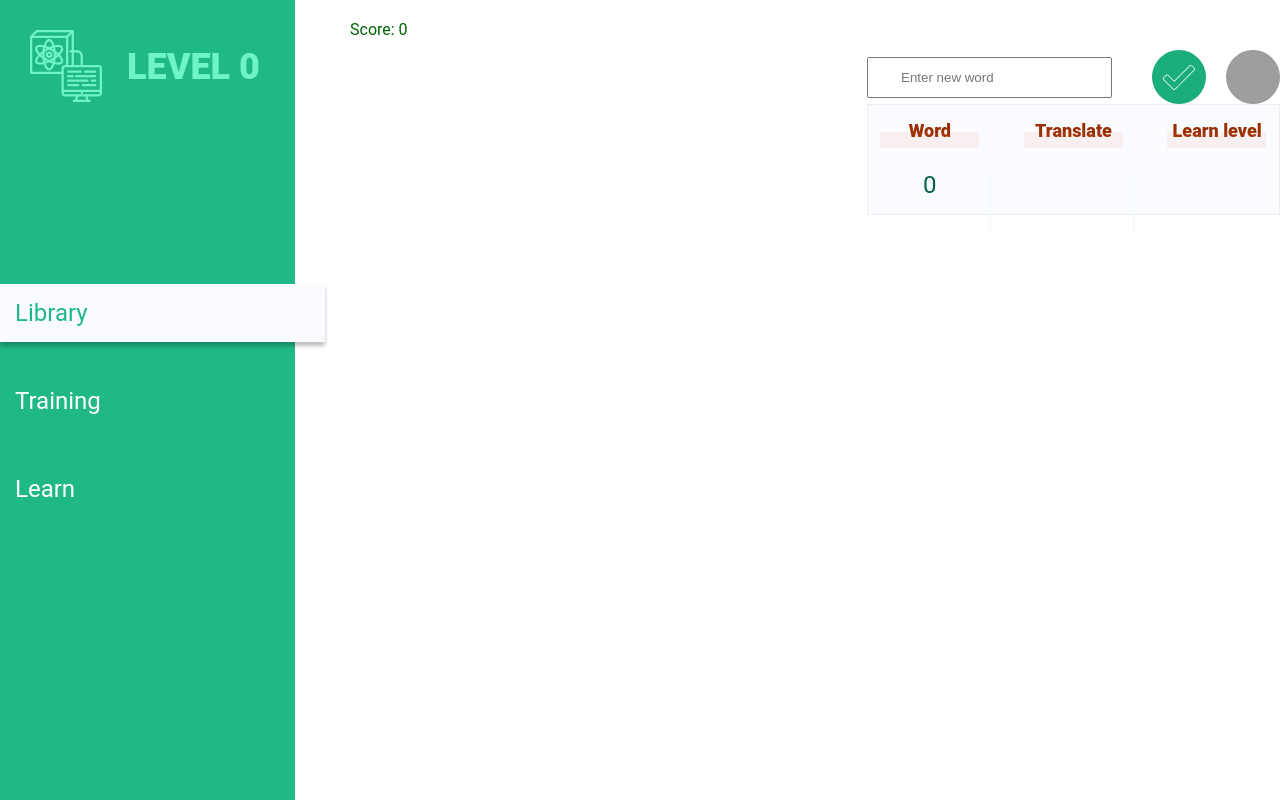
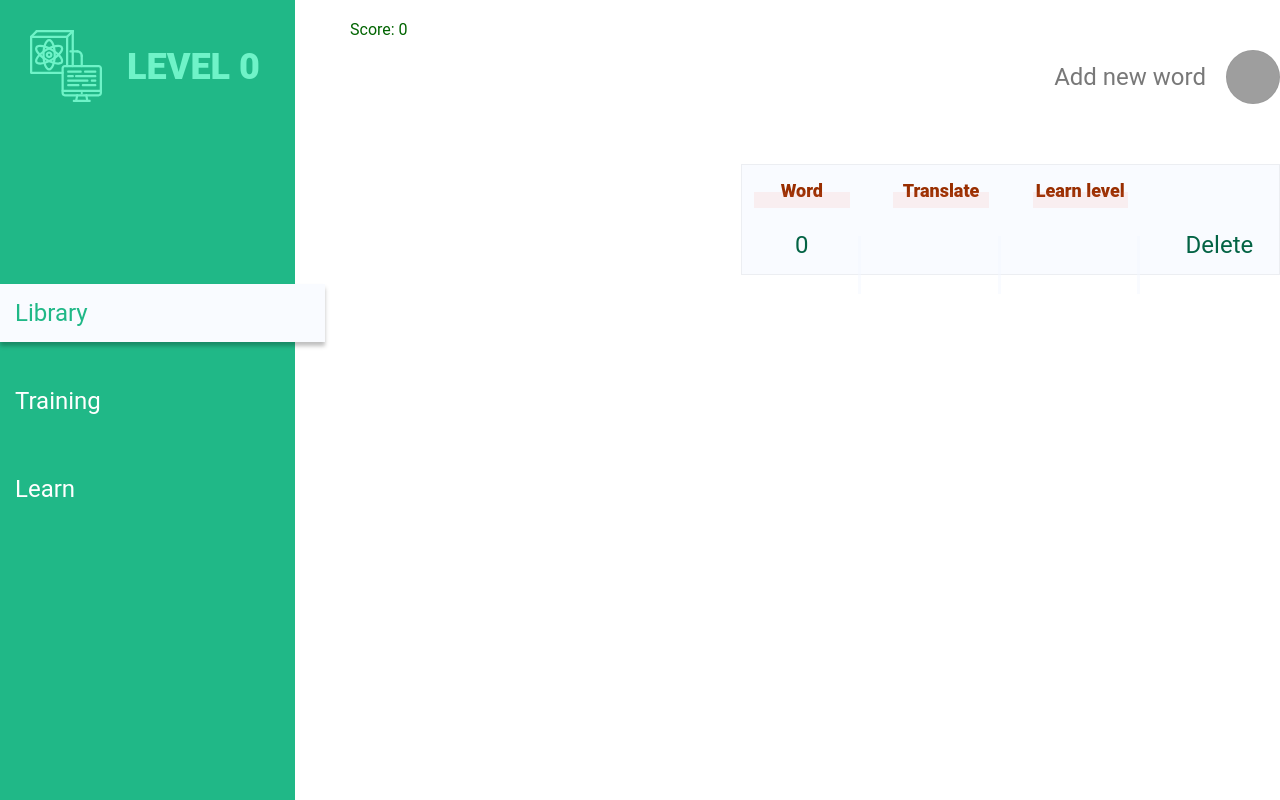
Before and after one commit to Slv97/English_APP-on-React, a React (Create React App) app in the folder english-learn/: page / in a window 1280 px wide. Shown: the top 800 px of the page. Built offline with nearby package versions, Linux system fonts and the light colour scheme; grey boxes are pictures that could not be loaded.

Commit message:
Add Removes elements

```diff
--- a/english-learn/src/App.css
+++ b/english-learn/src/App.css
@@ -73,10 +73,16 @@ body {
   border-radius: 50%;
 }
 
-.btn-round.add {
+.btn-round.add,
+.btn-round.close {
   background-image: url("./img/add.svg");
   background-position: center;
   background-repeat: no-repeat;
+  transition: 0.2s linear;
+}
+
+.btn-round.close {
+  transform: rotate(45deg);
 }
 
 .btn-round.check {
@@ -153,7 +159,7 @@ body {
 
 .library-container > div {
   display: grid;
-  grid-template-columns: repeat(3, 1fr);
+  grid-template-columns: repeat(4, 1fr);
   column-gap: 20px;
   font-style: normal;
   font-weight: normal;
--- a/english-learn/src/Components/Page.jsx
+++ b/english-learn/src/Components/Page.jsx
@@ -1,4 +1,4 @@
-import React from 'react'
+import React from 'react';
 
 class Page extends React.Component {
     constructor(props) {
@@ -26,6 +26,13 @@ class Page extends React.Component {
             isOpen: !prevState.isOpen
         }))
     }
+    async removeWordFromLibrary(index) {
+        await this.setState(prevState => ({
+            library: prevState.library.filter((word, i) => i !== index)
+        }))
+        //console.log(this.state.library)
+        await localStorage.setItem('library', JSON.stringify(this.state.library))
+    }
 
     async addWordToLibrary() {
         try {
@@ -43,10 +50,13 @@ class Page extends React.Component {
             }))
         }
         await this.setState(prevState => ({
-            library: [...prevState.library, {id: this.state.value.length, word: this.state.value, translate: this.state.translation}]
+            library: [...prevState.library, {id: this.state.library.length, word: this.state.value, translate: this.state.translation}]
         }))
         await localStorage.setItem('library', JSON.stringify(this.state.library))
-            console.log(this.state)
+        await this.changeMode()
+        await this.setState( () => ({
+            translation: ''
+        }))
         }
         catch(error) {
             console.log(error)
@@ -58,16 +68,13 @@ class Page extends React.Component {
         this.setState( () => ({
             value: value
         }))
-
-        console.log(this.state.library.length + 'change input')
     }
 
     render() {
         return (
             <div className='page-container'>
-                <div>
                 <div className="add-word-container">
-                        {this.state.isOpen ?
+                    {!this.state.isOpen ?
                         <span className="label-title">Add new word</span> :
                         <div>
                             <input onChange={this.getValue} placeholder="Enter new word" />
@@ -75,7 +82,7 @@ class Page extends React.Component {
                             <button onClick={this.addWordToLibrary} className="btn-round check"></button>
                         </div>
                     }
-                        <button onClick={this.changeMode} className="btn-round add"></button>
+                    <button onClick={this.changeMode} className={this.state.isOpen ? 'btn-round close' : 'btn-round add'}></button>
                 </div>
 
                 <div className='library-container'>
@@ -84,8 +91,8 @@ class Page extends React.Component {
                         <div>Translate</div>
                         <div>Learn level</div>
                     </div>
-                        {this.state.library.map(word => (
-                            <div>
+                    {this.state.library.map((word, index) => (
+                        <div key={index}>
                              <div>
                                 {word.id}
                             </div>
@@ -95,10 +102,9 @@ class Page extends React.Component {
                             <div>
                                 {word.translate}
                             </div>
+                            <div onClick={() => this.removeWordFromLibrary(index)}> Delete </div>
                         </div>
                     ))}
-
-                    </div>
                 </div>
             </div>
         )
@@ -107,4 +113,4 @@ class Page extends React.Component {
 
 export default Page
 
-//lesson3
+//19:16
```
Lines whose indentation alone changed are shown as unchanged.
